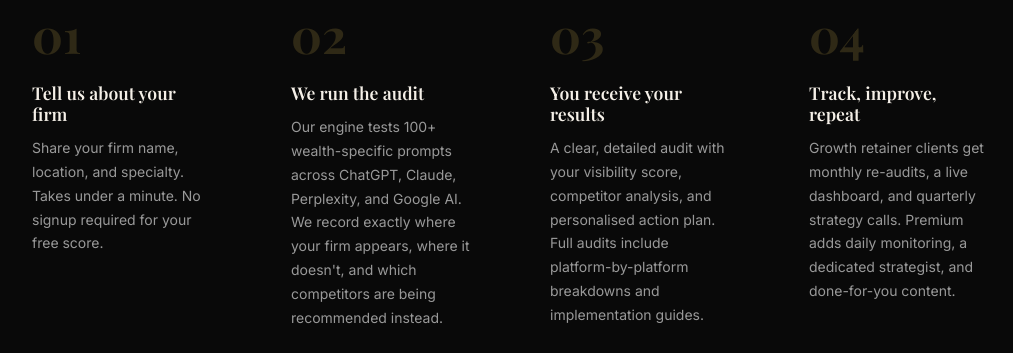
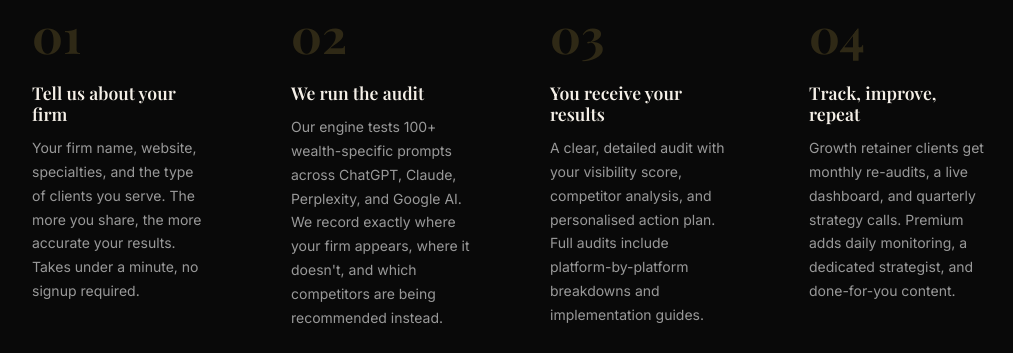
Before and after one commit to mauriciopena1993/presenzia, a Next.js app: page / in a window 1280 px wide. Shown: the part 1400-1753 px from the top of the page, without its empty margins (130-1143 px from the left). Built offline with nearby package versions, Linux system fonts and the light colour scheme; no server answers; a web font is replaced by a local one.

Commit message:
Update step 1 copy to reflect actual form fields
Removed location-centric description that could deter national firms.
Now mentions firm name, website, specialties, and client type.

Co-Authored-By: Claude Opus 4.6 <noreply@anthropic.com>

```diff
--- a/components/HowItWorks.tsx
+++ b/components/HowItWorks.tsx
@@ -6,7 +6,7 @@ export default function HowItWorks() {
     {
       number: '01',
       title: 'Tell us about your firm',
-      description: 'Share your firm name, location, and specialty. Takes under a minute. No signup required for your free score.',
+      description: 'Your firm name, website, specialties, and the type of clients you serve. The more you share, the more accurate your results. Takes under a minute, no signup required.',
       icon: ClipboardList,
     },
     {
```
